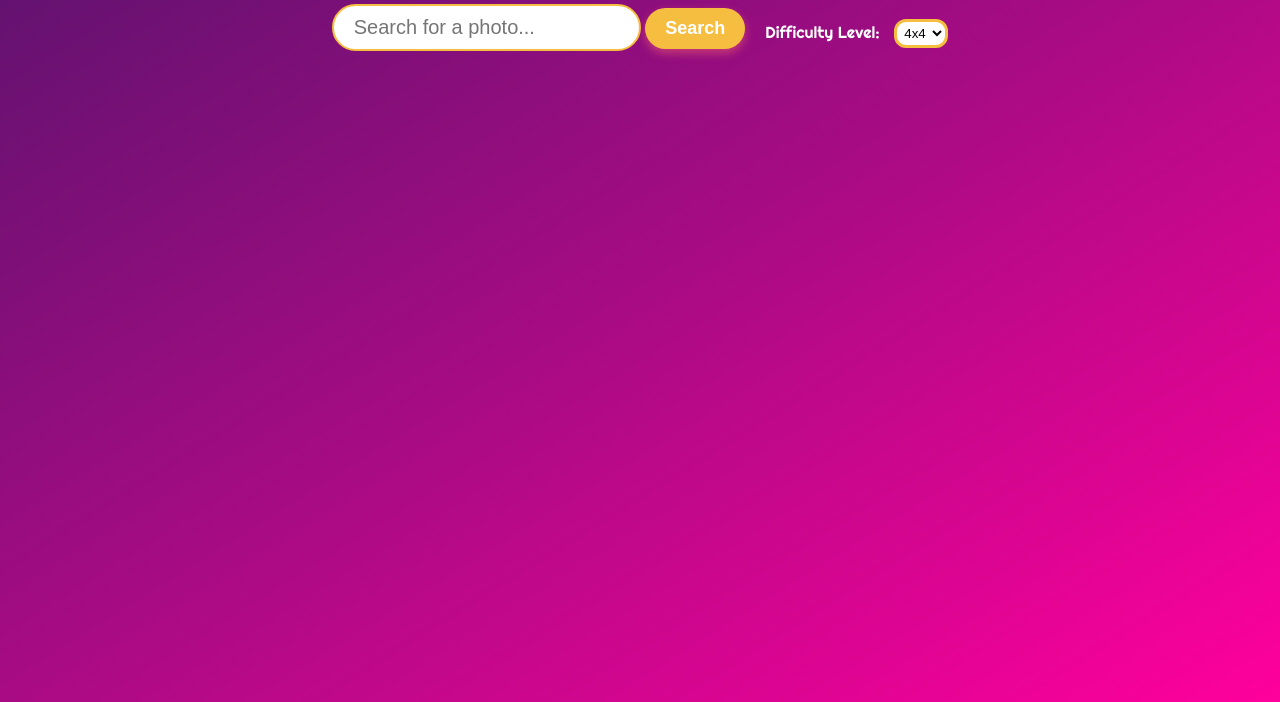
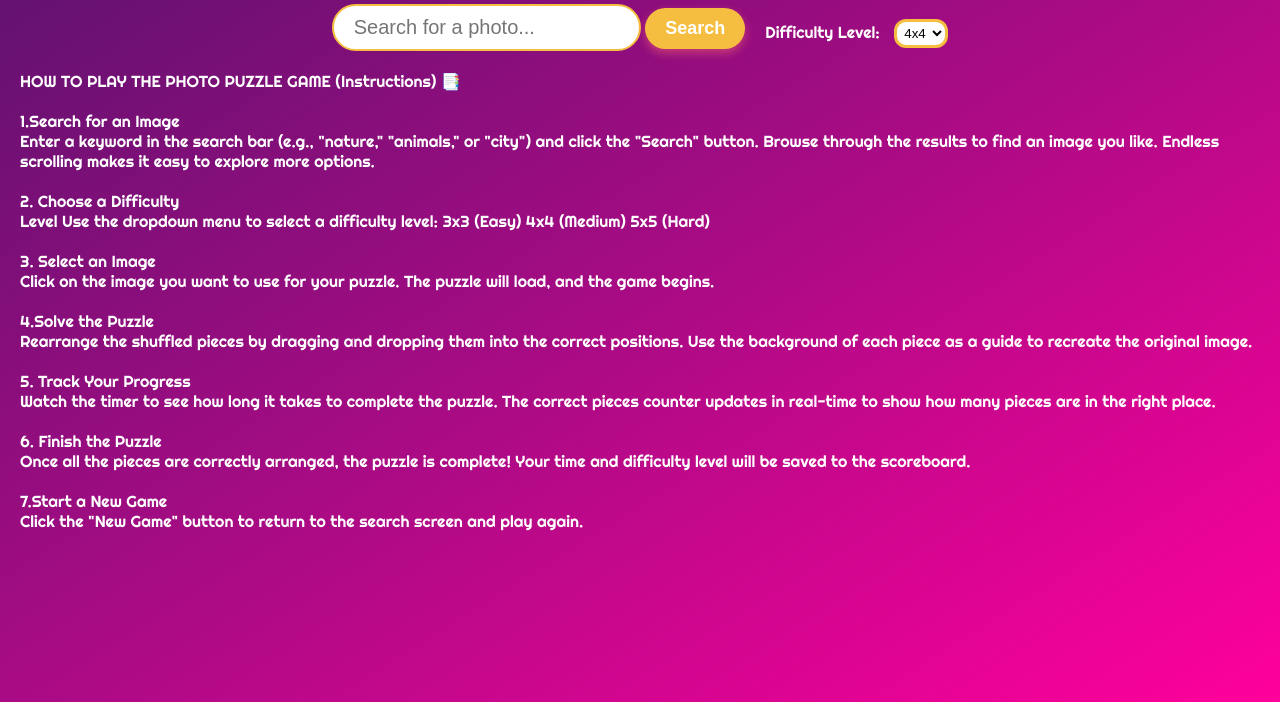
Before and after one commit to ninankhwashu/photo-puzzle-game, a plain HTML site: page index.html in a window 1280 px wide. Shown: the part 98-800 px from the top of the page. Drawn offline with Linux system fonts and the light colour scheme.

Commit message:
Updated index.html

```diff
--- a/index.html
+++ b/index.html
@@ -32,11 +32,52 @@
             <option value="5">5x5</option>
           </select>
         </div>
+        <div class="instructions">
+          <p>HOW TO PLAY THE PHOTO PUZZLE GAME (Instructions) 📑</p>
+          <br />
+          <p id="instruction">1.Search for an Image</p>
+          Enter a keyword in the search bar (e.g., "nature," "animals," or
+          "city") and click the "Search" button. Browse through the results to
+          find an image you like. Endless scrolling makes it easy to explore
+          more options.
+          <br />
+          <br />
+          <p id="instruction">2. Choose a Difficulty</p>
+          Level Use the dropdown menu to select a difficulty level: 3x3 (Easy)
+          4x4 (Medium) 5x5 (Hard)
+          <br />
+          <br />
+          <p id="instruction">3. Select an Image</p>
+          Click on the image you want to use for your puzzle. The puzzle will
+          load, and the game begins.
+          <br />
+          <br />
+          <p id="instruction">4.Solve the Puzzle</p>
+          Rearrange the shuffled pieces by dragging and dropping them into the
+          correct positions. Use the background of each piece as a guide to
+          recreate the original image.
+          <br />
+          <br />
+          <p id="instruction">5. Track Your Progress</p>
+          Watch the timer to see how long it takes to complete the puzzle. The
+          correct pieces counter updates in real-time to show how many pieces
+          are in the right place.
+          <br />
+          <br />
+          <p id="instruction">6. Finish the Puzzle</p>
+          Once all the pieces are correctly arranged, the puzzle is complete!
+          Your time and difficulty level will be saved to the scoreboard.
+          <br />
+          <br />
+          <p id="instruction">7.Start a New Game</p>
+          Click the "New Game" button to return to the search screen and play
+          again.
+        </div>
       </div>
       <h2 id="photoResultsHeading">Choose an image for your puzzle</h2>
       <div id="photoResults"></div>
       <div id="puzzleArea">
-        <h2>Puzzle Area</h2>
+        <h2>Solve This Puzzle 🧠🙌</h2>
         <p>Time: <span id="timer">0</span> seconds</p>
         <p>Correct Pieces: <span id="correctPieces">0</span></p>
         <div id="puzzleGrid"></div>
```
